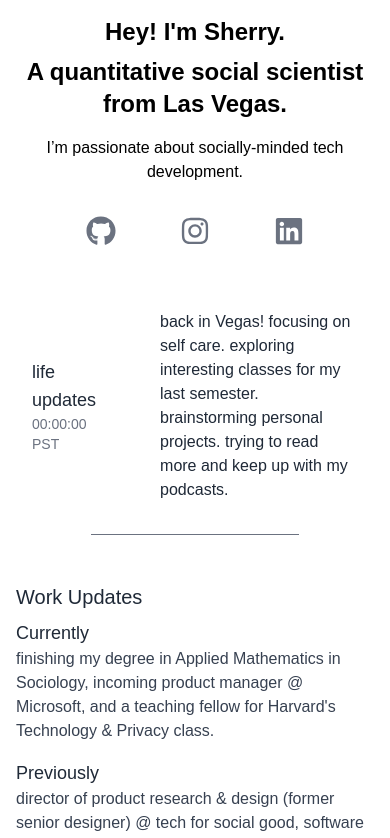
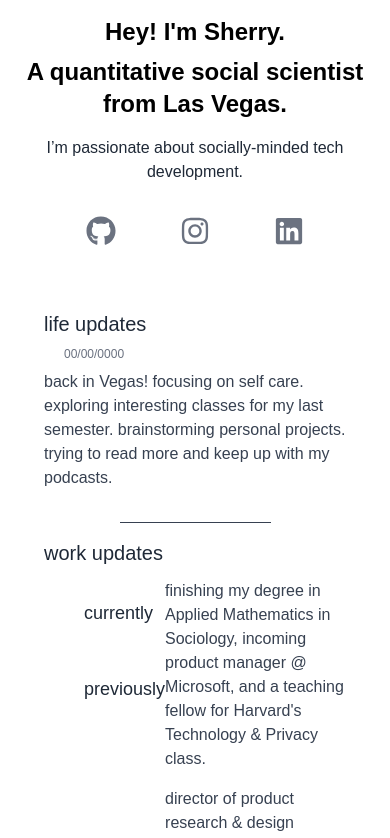
Before and after one commit to shxrryliu/personal-website, a Next.js app: page / in a window 390 px wide. Shown: the top 838 px of the page. Built offline with nearby package versions, Linux system fonts and the light colour scheme.

Commit message:
first section + iphone responsiveness

```diff
--- a/pages/index.js
+++ b/pages/index.js
@@ -4,7 +4,7 @@ import { FaGithub, FaInstagram, FaLinkedin } from 'react-icons/fa';
 
 const lifeUpdates = {
     title: "life updates",
-    timestamp: '00:00:00 PST',
+    date: '00/00/0000',
     content: 'back in Vegas! focusing on self care. exploring interesting classes for my last semester. brainstorming personal projects. trying to read more and keep up with my podcasts.'
   };
 
@@ -22,7 +22,7 @@ export default function Home() {
       <div className="flex flex-col items-center justify-center min-h-screen p-4">
         <h2 className="text-2xl font-bold text-center">Hey! I'm Sherry.</h2>
         <p className="text-2xl font-bold text-center mt-2">A quantitative social scientist from Las Vegas.</p>
-        <p className="text-center mt-4 mb-8">I’m passionate about socially-minded tech development.</p>
+        <p className="text-center mt-4 mb-8 text-gray-800">I’m passionate about socially-minded tech development.</p>
 
         <div className="flex space-x-16 mb-12">
           <a href="https://github.com/shxrryliu" aria-label="Github" className="text-gray-500 hover:text-gray-700">
@@ -36,31 +36,41 @@ export default function Home() {
           </a>
         </div>
 
-
-      <div className="flex justify-between space-x-16 items-center p-4">
-        <div className="flex flex-col">
-          <h2 className="text-lg font-medium text-gray-800">{lifeUpdates.title}</h2>
-          <p className="text-sm text-gray-500">{lifeUpdates.timestamp}</p>
+    <div className="flex flex-col p-4 max-w-3xl med:mx-auto mx-3">
+      <div className="sm:flex mb-4">
+        <div className="sm:w-1/3">
+          <h2 className="text-xl text-gray-800">{lifeUpdates.title}</h2>
+          <p className="text-xs text-gray-500 ml-3 p-2">{lifeUpdates.date}</p>
         </div>
-        <p className="text-gray-800 max-w-lg">
-          {lifeUpdates.content}
-        </p>
+        <div className="sm:w-2/3">
+          <p className="text-gray-700">
+            {lifeUpdates.content}
+          </p>
+        </div>
       </div>
 
-      <div className="border-t border-gray-500 my-4 w-52"></div>
+      <hr className="border-t border-gray-700 w-1/2 sm:my-14 my-4 mx-auto" />
 
-      <section className="my-8">
-        <h2 className="text-xl font-medium text-gray-800 mb-2">Work Updates</h2>
-        <div className="mb-4">
-          <h3 className="text-lg text-gray-800">Currently</h3>
-          <p className="text-gray-700">{workUpdates.current}</p>
+      <div className="flex">
+        <div className="sm:w-1/3">
+          <h2 className="text-xl text-gray-800">{workUpdates.title}</h2>
+          <div className="mt-8">
+            <p className="text-lg text-gray-800 ml-10">currently</p>
+            <p className="text-lg text-gray-800 mt-12 ml-10">previously</p>
+          </div>
         </div>
-        <div className="mb-4">
-          <h3 className="text-lg text-gray-800">Previously</h3>
-          <p className="text-gray-700">{workUpdates.previous}</p>
+        <div className="sm:w-2/3">
+          <p className="text-gray-700 mt-10">
+            {workUpdates.current}
+          </p>
+          <p className="text-gray-700 mt-4">
+            {workUpdates.previous}
+          </p>
         </div>
-      </section>
+      </div>
 
     </div>
+
+  </div>
   );
 }
```
